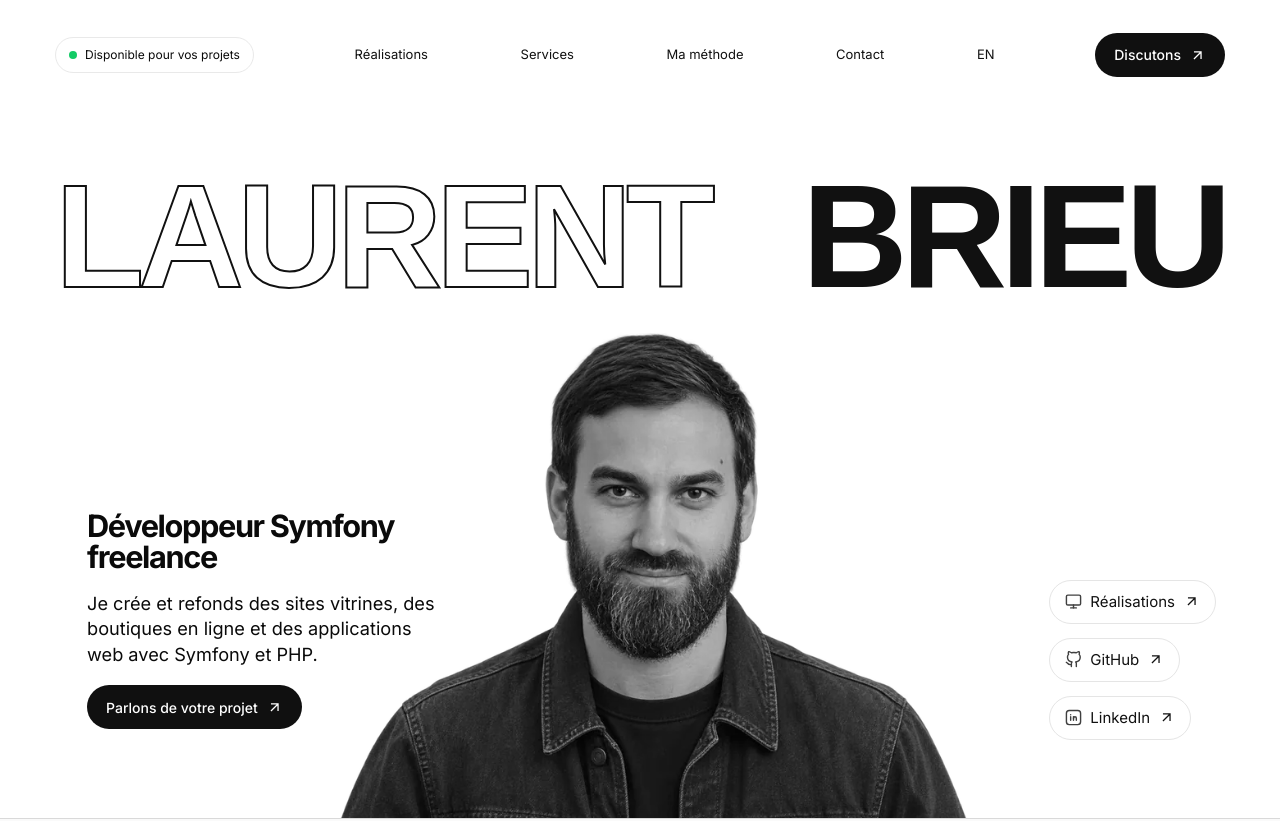
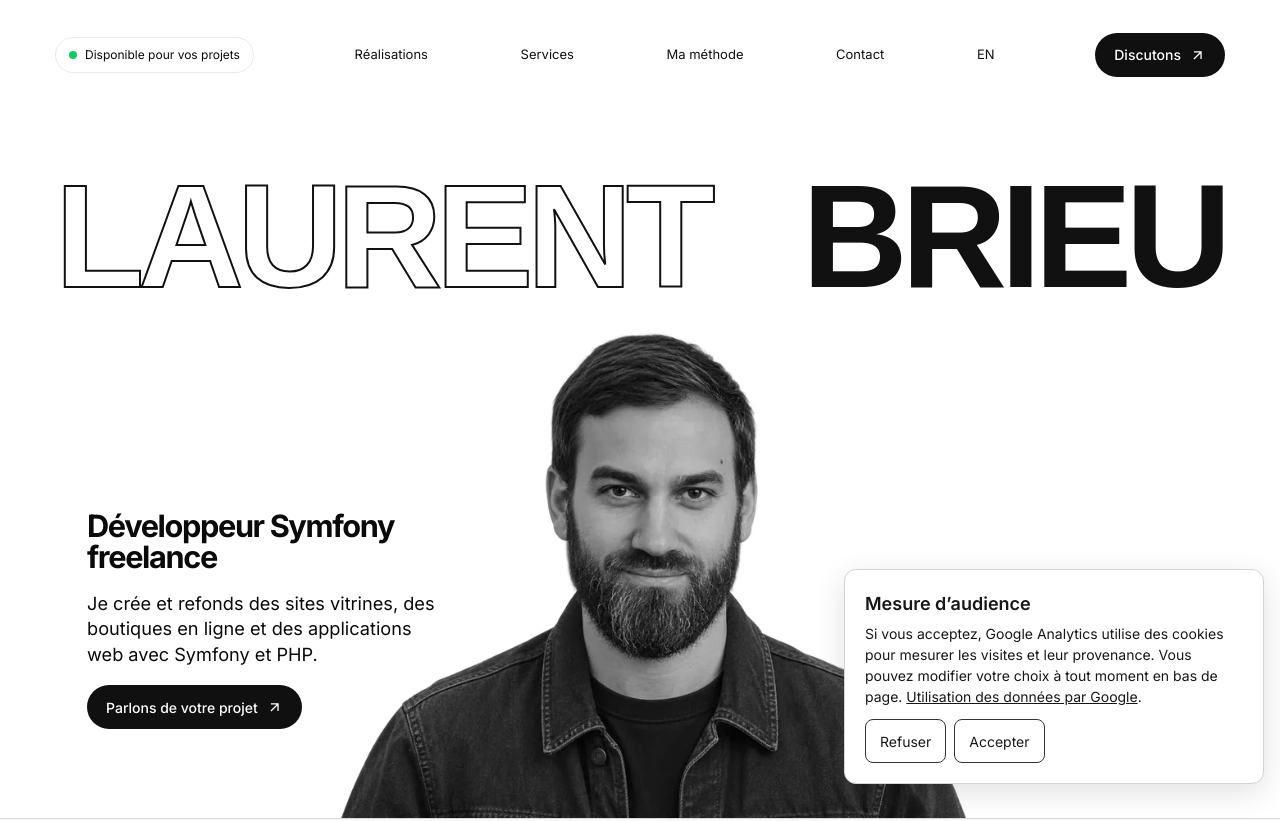
Before and after one commit to LaurentBrieu/laurentbrieu.github.io, a plain HTML site: page index.html in a window 1280 px wide. Shown: the top 821 px of the page. Drawn offline with Linux system fonts and the light colour scheme.

Commit message:
Add files via upload

```diff
--- a/index.html
+++ b/index.html
@@ -35,6 +35,7 @@
 <meta name="twitter:card" content="summary_large_image">
 <script type="application/ld+json">{"@context":"https://schema.org","@type":"ProfilePage","inLanguage":"fr","url":"https://laurentbrieu.github.io/","mainEntity":{"@type":"Person","@id":"https://laurentbrieu.github.io/#laurent-brieu","name":"Laurent Brieu","url":"https://laurentbrieu.github.io/","image":"https://laurentbrieu.github.io/assets/social-portrait.jpg","jobTitle":"Développeur Symfony freelance","knowsAbout":["Symfony","PHP","Web development","PrestaShop","WordPress"],"sameAs":["https://www.linkedin.com/in/laurentbrieu/","https://github.com/LaurentBrieu"]}}</script>
 <link rel="stylesheet" href="assets/refinements.css?v=logos">
+<link rel="stylesheet" href="assets/audience.css">
 </head>
 <body class="bg-[#FAFAFA] text-[#0A0A0A] font-sans antialiased selection:bg-black selection:text-white relative min-h-screen">
 <!-- BEGIN: MainHeader -->
@@ -296,6 +297,7 @@
 </div>
 <div>
             <span>Con&ccedil;u avec amour &agrave; Cergy-Pontoise</span>
+            <button type="button" class="audience-preferences" id="audience-preferences" aria-expanded="false" aria-controls="audience-consent" hidden>Préférences de mesure d’audience</button>
           </div>
 </div>
 </div>
@@ -326,4 +328,13 @@
   });
   window.matchMedia('(min-width: 768px)').addEventListener('change', closeMenu);
 </script>
+<section class="audience-consent" id="audience-consent" aria-labelledby="audience-title" hidden>
+  <h2 id="audience-title">Mesure d’audience</h2>
+  <p>Si vous acceptez, Google Analytics utilise des cookies pour mesurer les visites et leur provenance. Vous pouvez modifier votre choix à tout moment en bas de page. <a href="https://policies.google.com/technologies/partner-sites?hl=fr">Utilisation des données par Google</a>.</p>
+  <div class="audience-consent-actions">
+    <button type="button" data-refuse>Refuser</button>
+    <button type="button" data-accept>Accepter</button>
+  </div>
+</section>
+<script src="assets/audience.js" defer></script>
 </body></html>
```
